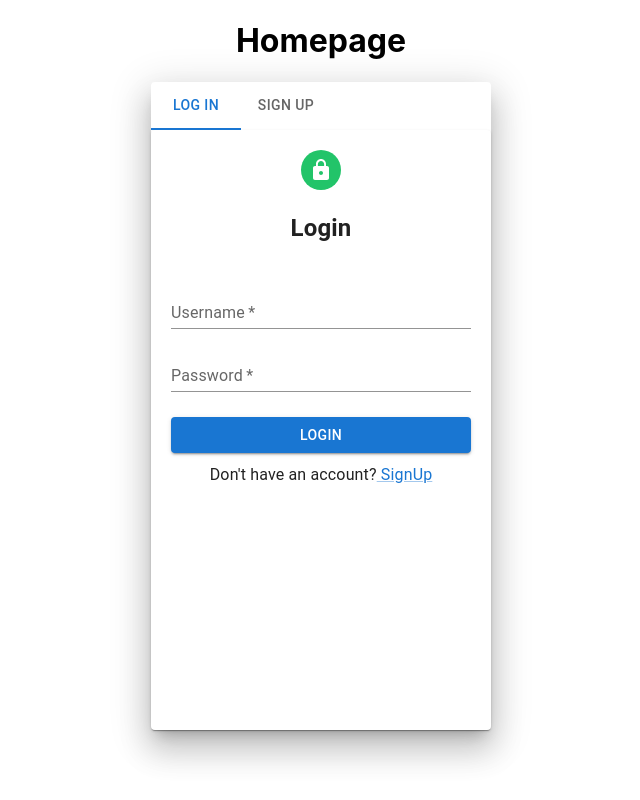
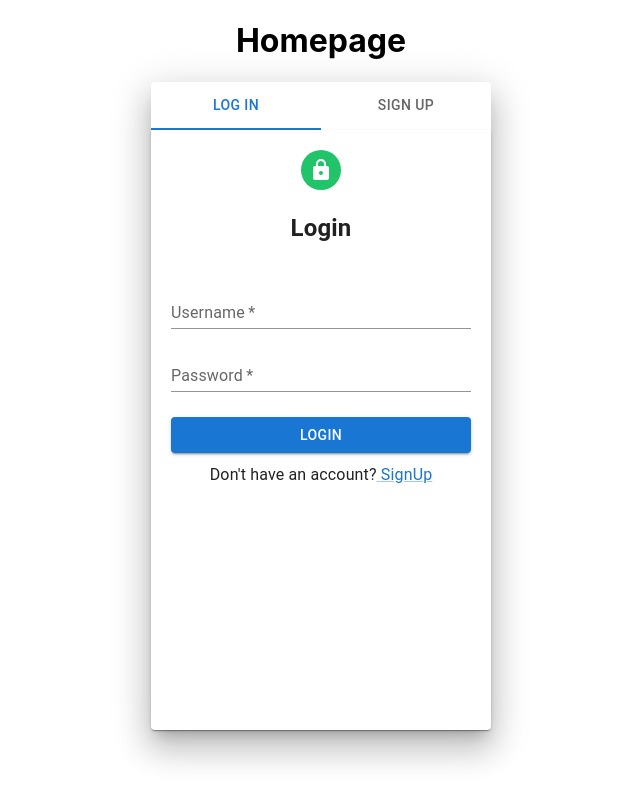
Before and after one commit to akshat799/cmput404-Group-Project, a React (Create React App) app in the folder frontend/socialmediaclient/: page / in a window 1280 px wide. Shown: the whole page, without its empty margins (319-959 px from the left). Built offline with nearby package versions, Linux system fonts and the light colour scheme.

Commit message:
minor fixes

```diff
--- a/frontend/socialmediaclient/src/App.js
+++ b/frontend/socialmediaclient/src/App.js
@@ -1,10 +1,6 @@
-// import logo from './logo.svg';
 import './App.css';
 import {BrowserRouter as Router , Routes , Route} from 'react-router-dom';
-// import Login from "./components/Login";
-// import Signup from "./components/Signup"
-import SignInOutContainer from './containers';
-// import { Router } from 'react-router-dom';
+import LoginSignUpContainer from './containers/LoginSignUpContainer';
 
 function App() {
   return (
@@ -12,23 +8,9 @@ function App() {
       <div className="App">
         <h1>Homepage</h1>
       <Routes>
-          {/* <Route path= "/" element={<Login />} /> */}
-          <Route path= "/" element={<SignInOutContainer/>} />
+          <Route path= "/" element={<LoginSignUpContainer/>} />
       </Routes>
-        {/* <header className="App-header"> */}
-          {/* <img src={logo} className="App-logo" alt="logo" />
-          <p>
-            Edit <code>src/App.js</code> and save to reload.
-          </p>
-          <a
-            className="App-link"
-            href="https://reactjs.org"
-            target="_blank"
-            rel="noopener noreferrer"
-          >
-            Learn React
-          </a> */}
-        {/* </header> */}
+
       </div>
     </Router>
   );
--- a/frontend/socialmediaclient/src/containers/index.js
+++ b/frontend/socialmediaclient/src/containers/LoginSignUpContainer.js
@@ -3,7 +3,7 @@ import {Paper, Tabs, Tab, Typography, Box} from "@mui/material";
 import Login from '../components/Login'
 import Signup from '../components/Signup'
 
-const SignInOutContainer = () => {
+const LoginSignUpContainer = () => {
 
     const [value, setValue] = useState(0)
     const handleChange = (event, newValue) => {
@@ -38,6 +38,7 @@ const SignInOutContainer = () => {
           textColor="primary"
           onChange={handleChange}
           aria-label="log in sign up"
+          variant='fullWidth'
         >
           <Tab label="Log In" />
 
@@ -53,17 +54,4 @@ const SignInOutContainer = () => {
     )
 }
 
-export default SignInOutContainer
-
-
-
-// <Grid>
-        //     <Box sx={{ borderBottom: 1, borderColor: 'divider' }}>
-        //         <Tabs value={value} onChange={handleChange} aria-label="basic tabs example">
-        //             <Tab label="Item One" {...a11yProps(0)}/>
-        //             <Tab label="Item Two" {...a11yProps(1)}/>
-        //         </Tabs>
-        //     </Box>
-        // <TabPanel value={value} index={0}> Item One </TabPanel>
-        // <TabPanel value={value} index={1}> Item Two </TabPanel>
-        // </Grid>
+export default LoginSignUpContainer
```
